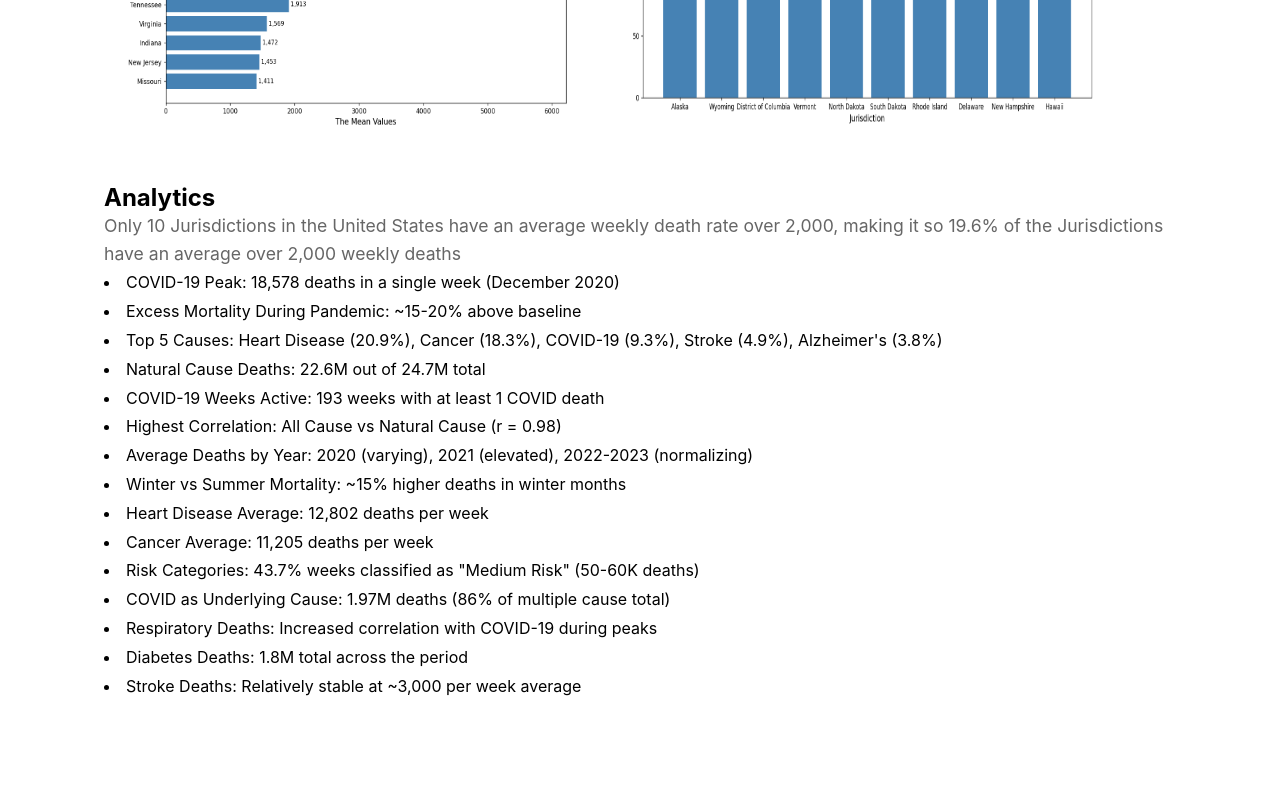
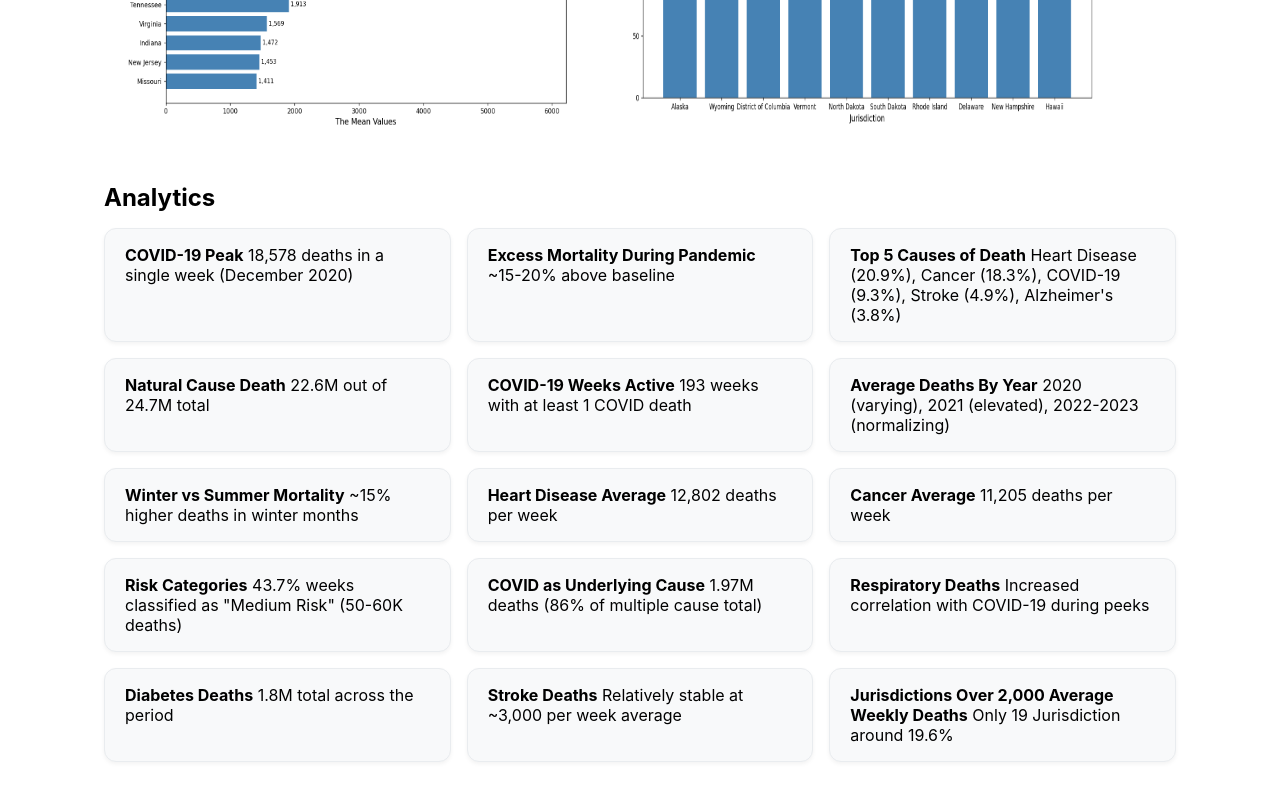
Before and after one commit to ThomasL25/CSI-480-01, a React (Vite) app in the folder Project2/Project2Website/BinaryDecisionTreeWebsite/: page /visualization in a window 1280 px wide. Shown: the part 1623-2423 px from the top of the page. Built offline with nearby package versions, Linux system fonts and the light colour scheme.

Commit message:
Update VisualizationPage.jsx
Updated Visualization Page

```diff
--- a/Project2/Project2Website/BinaryDecisionTreeWebsite/src/pages/VisualizationPage.jsx
+++ b/Project2/Project2Website/BinaryDecisionTreeWebsite/src/pages/VisualizationPage.jsx
@@ -67,26 +67,53 @@ function VisualizationPage() {
             {/* Analytics Section */}
             <section className="analytics-section">
                 <h2>Analytics</h2>
-                <p>Only 10 Jurisdictions in the United States have an average weekly death rate over 2,000,
-                    making it so 19.6% of the Jurisdictions have an average over 2,000 weekly deaths</p>
-
-                <ul className="analytics-list">
-                    <li>COVID-19 Peak: 18,578 deaths in a single week (December 2020)</li>
-                    <li>Excess Mortality During Pandemic: ~15-20% above baseline</li>
-                    <li>Top 5 Causes: Heart Disease (20.9%), Cancer (18.3%), COVID-19 (9.3%), Stroke (4.9%), Alzheimer's (3.8%)</li>
-                    <li>Natural Cause Deaths: 22.6M out of 24.7M total</li>
-                    <li>COVID-19 Weeks Active: 193 weeks with at least 1 COVID death</li>
-                    <li>Highest Correlation: All Cause vs Natural Cause (r = 0.98)</li>
-                    <li>Average Deaths by Year: 2020 (varying), 2021 (elevated), 2022-2023 (normalizing)</li>
-                    <li>Winter vs Summer Mortality: ~15% higher deaths in winter months</li>
-                    <li>Heart Disease Average: 12,802 deaths per week</li>
-                    <li>Cancer Average: 11,205 deaths per week</li>
-                    <li>Risk Categories: 43.7% weeks classified as "Medium Risk" (50-60K deaths)</li>
-                    <li>COVID as Underlying Cause: 1.97M deaths (86% of multiple cause total)</li>
-                    <li>Respiratory Deaths: Increased correlation with COVID-19 during peaks</li>
-                    <li>Diabetes Deaths: 1.8M total across the period</li>
-                    <li>Stroke Deaths: Relatively stable at ~3,000 per week average</li>
-                </ul>
+                <div className="analytics-grid">
+                    <div className="analytics-card">
+                        <strong>COVID-19 Peak</strong> 18,578 deaths in a single week (December 2020)
+                    </div>
+                    <div className="analytics-card">
+                        <strong>Excess Mortality During Pandemic</strong> ~15-20% above baseline
+                    </div>
+                    <div className="analytics-card">
+                        <strong>Top 5 Causes of Death</strong> Heart Disease (20.9%), Cancer (18.3%), COVID-19 (9.3%), Stroke (4.9%), Alzheimer's (3.8%)
+                    </div>
+                    <div className="analytics-card">
+                        <strong>Natural Cause Death</strong> 22.6M out of 24.7M total
+                    </div>
+                    <div className="analytics-card">
+                        <strong>COVID-19 Weeks Active</strong> 193 weeks with at least 1 COVID death
+                    </div>
+                    <div className="analytics-card">
+                        <strong>Average Deaths By Year</strong> 2020 (varying), 2021 (elevated), 2022-2023 (normalizing)
+                    </div>
+                    <div className="analytics-card">
+                        <strong>Winter vs Summer Mortality</strong> ~15% higher deaths in winter months
+                    </div>
+                    <div className="analytics-card">
+                        <strong>Heart Disease Average</strong> 12,802 deaths per week
+                    </div>
+                    <div className="analytics-card">
+                        <strong>Cancer Average</strong> 11,205 deaths per week
+                    </div>
+                    <div className="analytics-card">
+                        <strong>Risk Categories</strong> 43.7% weeks classified as "Medium Risk" (50-60K deaths)
+                    </div>
+                    <div className="analytics-card">
+                        <strong>COVID as Underlying Cause</strong> 1.97M deaths (86% of multiple cause total)
+                    </div>
+                    <div className="analytics-card">
+                        <strong>Respiratory Deaths</strong> Increased correlation with COVID-19 during peeks
+                    </div>
+                    <div className="analytics-card">
+                        <strong>Diabetes Deaths</strong> 1.8M total across the period
+                    </div>
+                    <div className="analytics-card">
+                        <strong>Stroke Deaths</strong> Relatively stable at ~3,000 per week average
+                    </div>
+                    <div className="analytics-card">
+                        <strong>Jurisdictions Over 2,000 Average Weekly Deaths</strong> Only 19 Jurisdiction around 19.6%
+                    </div>
+                </div>
             </section>
         </div>
     );
```
